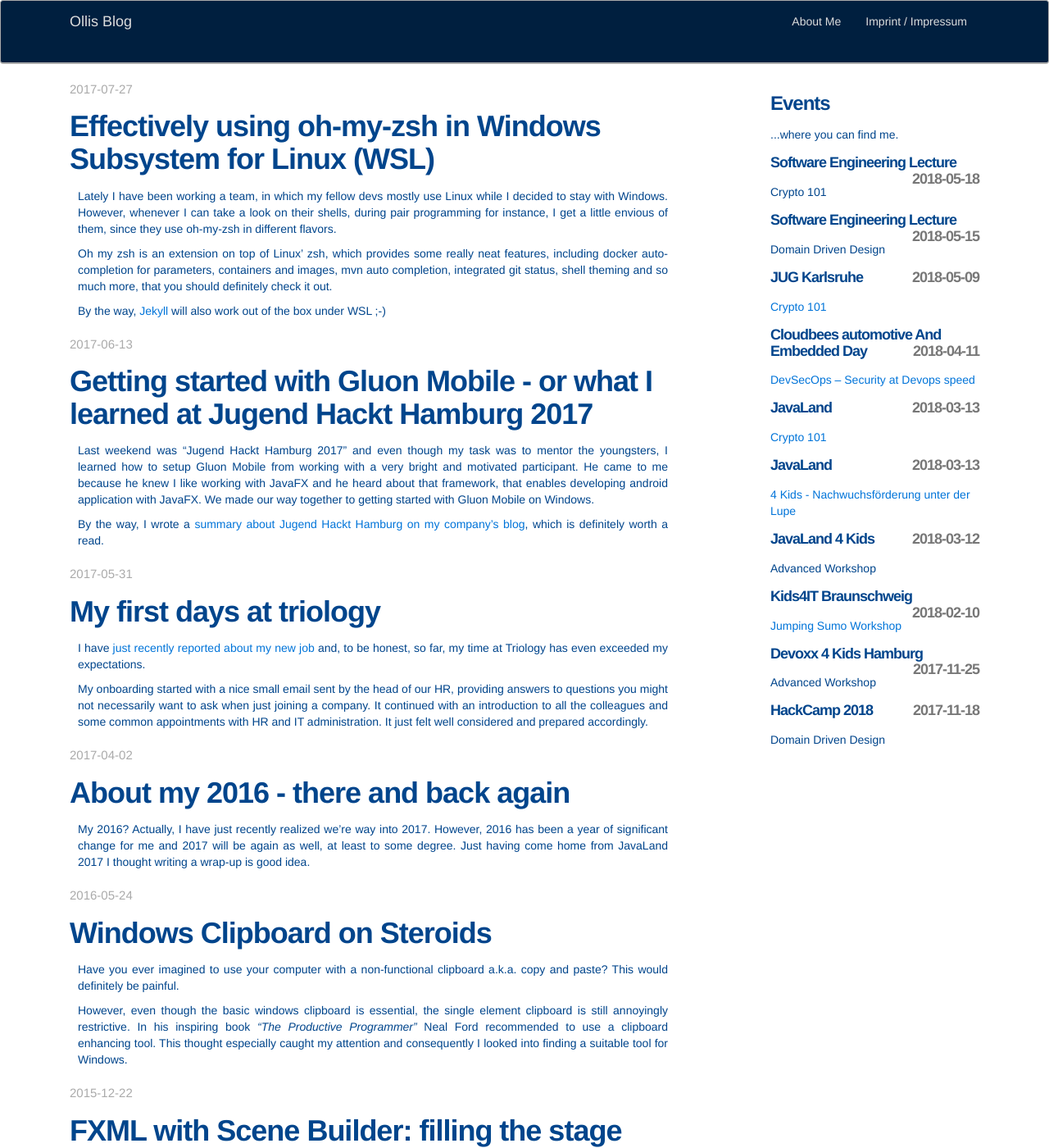
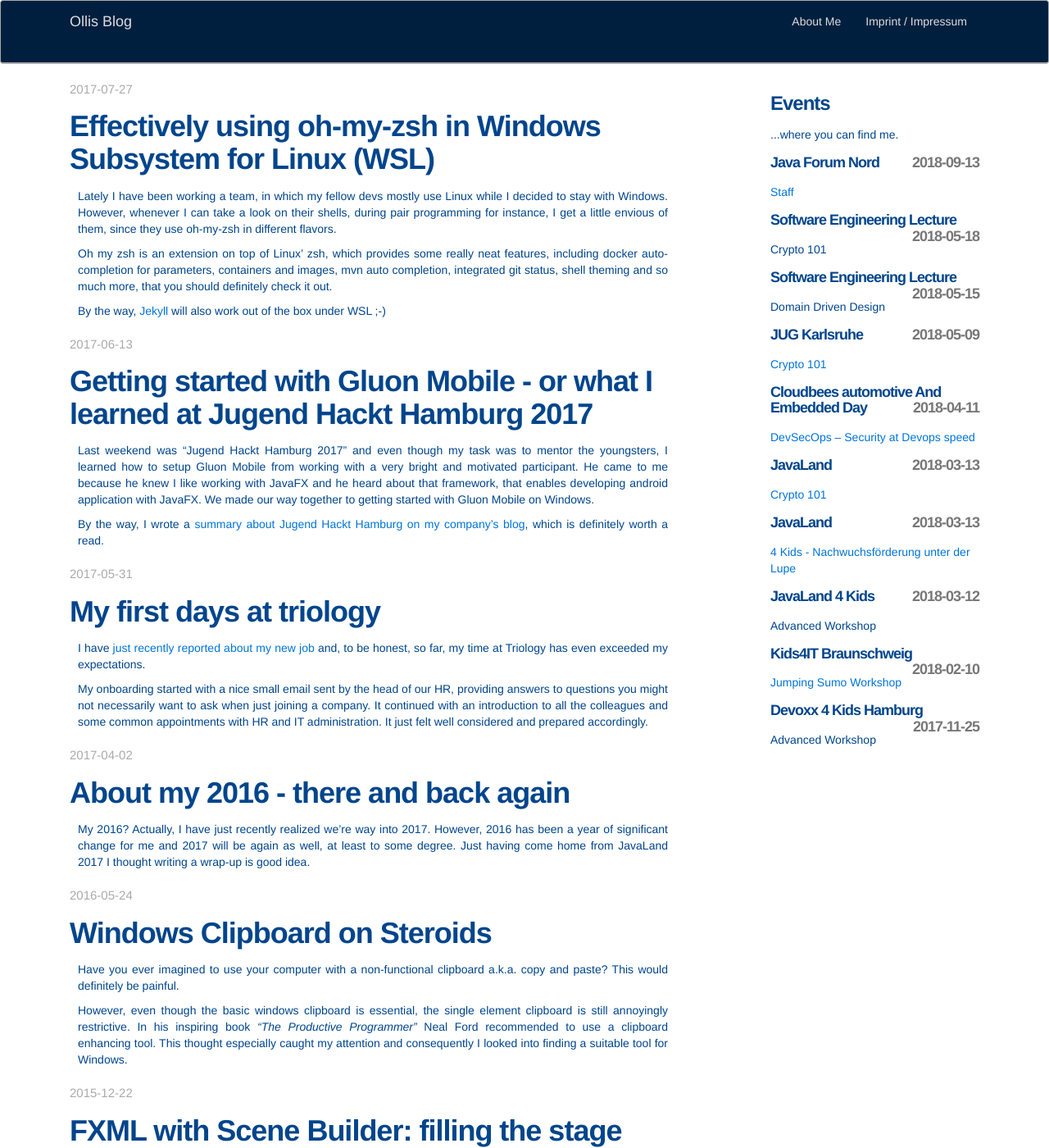
Before and after one commit to omilke/omilke.github.io, a Jekyll site: the page built from index.html, in a window 1280 px wide and 1400 px high. Shown: the whole window at 82% size. Built offline with Jekyll 4.4.1, drawn with Linux system fonts in a browser that asks for light colours.

Commit message:
update events

```diff
--- a/_data/events.yml
+++ b/_data/events.yml
@@ -1,3 +1,8 @@
+- event: Java Forum Nord
+  title: Staff
+  date: 2018-09-13
+  link: https://javaforumnord.de/
+
 - event: Software Engineering Lecture
   title: Crypto 101
   date: 2018-05-18
```
